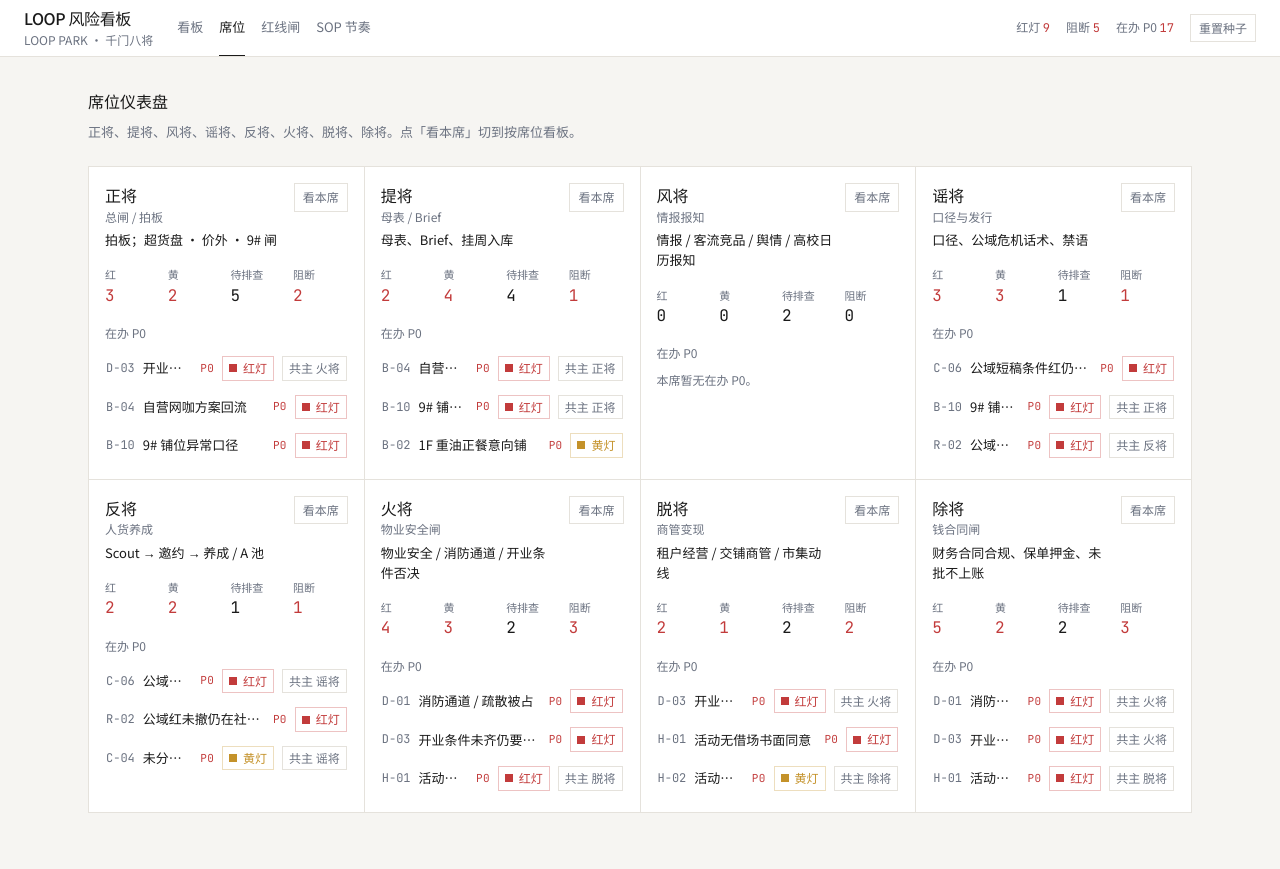
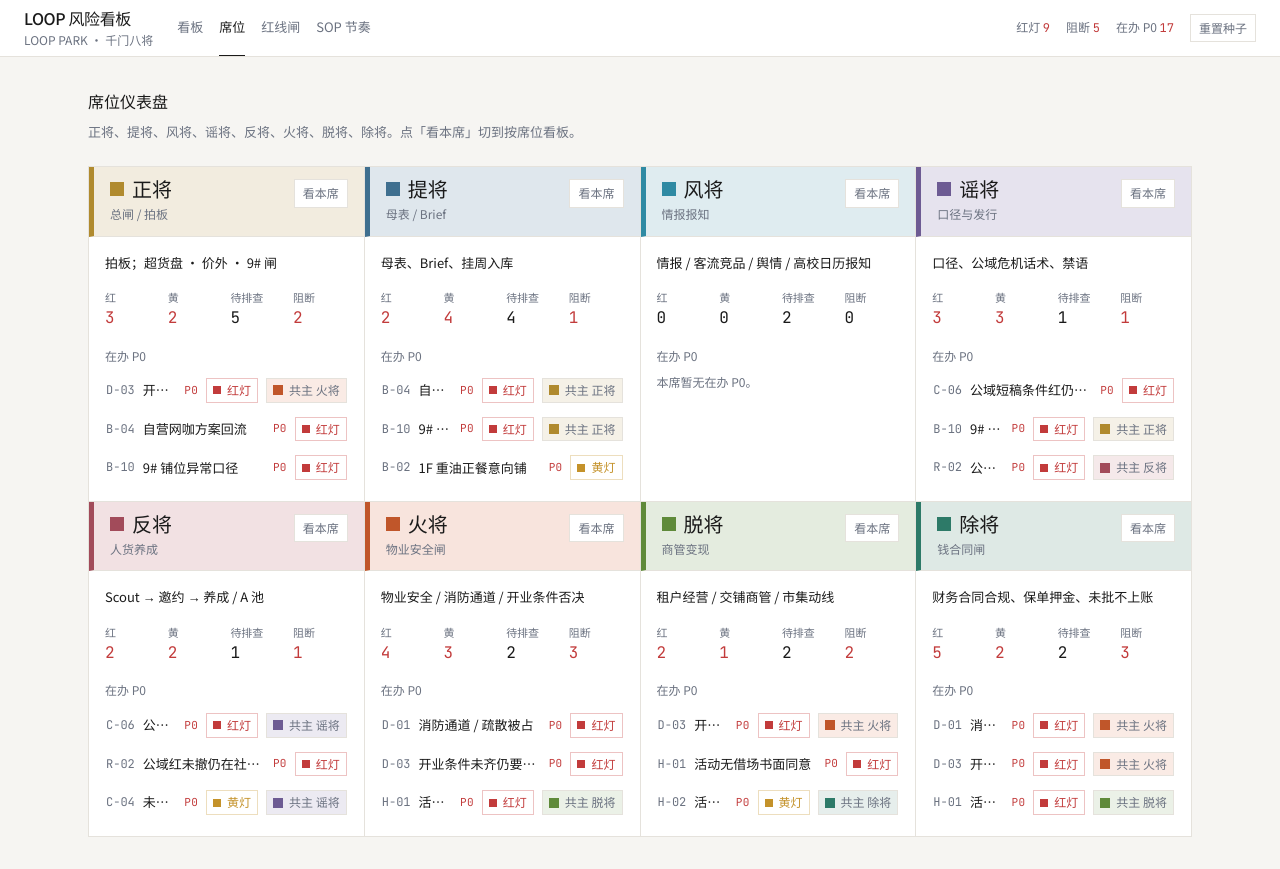
Before and after one commit to horizoncove/loop-park-sop, a Next.js app in the folder apps/risk-kanban/: page /seats in a window 1280 px wide. Before the commit the page ends 845 px from the top, so only its background shows below. Built offline with nearby package versions, Linux system fonts and the light colour scheme.

Commit message:
Give each of the eight seats a large name and a distinct color block
Seat columns use a 19px title, left color bar, and tinted header. The same eight hues appear on card badges, card left edges, and the /seats dashboard.

Co-authored-by: horizoncove <horizoncove@users.noreply.github.com>

```diff
--- a/apps/risk-kanban/src/app/seats/page.tsx
+++ b/apps/risk-kanban/src/app/seats/page.tsx
@@ -1,10 +1,10 @@
 "use client";
 
 import Link from "next/link";
-import { OWNER_SEATS, SEAT_META } from "@/lib/constants";
+import { OWNER_SEATS, SEAT_META, SEAT_SWATCH, seatBand } from "@/lib/constants";
 import { useRiskStore } from "@/lib/store";
 import type { OwnerSeat, Risk } from "@/lib/types";
-import { LightBadge, SeatBadge, SeverityBadge } from "@/components/Badges";
+import { LightBadge, SeatBadge, SeatSwatch, SeverityBadge } from "@/components/Badges";
 import { belongsToSeat, cn } from "@/lib/utils";
 
 export default function SeatsPage() {
@@ -60,21 +60,31 @@ function SeatCard({
   const meta = SEAT_META[seat];
 
   return (
-    <section className="border-b border-r border-line bg-surface p-4">
-      <div className="flex items-start justify-between gap-3">
+    <section className="border-b border-r border-line bg-surface">
+      <div
+        className="flex items-start justify-between gap-3 border-b border-line px-4 py-3"
+        style={{
+          background: seatBand(seat),
+          borderLeft: `5px solid ${SEAT_SWATCH[seat]}`,
+        }}
+      >
         <div>
-          <h2 className="text-[16px] font-medium">{seat}</h2>
-          <p className="text-[12px] text-mute">{meta.role}</p>
-          <p className="mt-1 text-[13px] text-ink">{meta.duty}</p>
+          <h2 className="flex items-center gap-2 text-[20px] font-medium leading-none">
+            <SeatSwatch seat={seat} size="md" />
+            {seat}
+          </h2>
+          <p className="mt-1.5 text-[12px] text-mute">{meta.role}</p>
         </div>
         <Link
           href="/"
           onClick={onFocus}
-          className="shrink-0 border border-line px-2 py-1 text-[12px] text-mute hover:border-ink hover:text-ink"
+          className="shrink-0 border border-line bg-surface px-2 py-1 text-[12px] text-mute hover:border-ink hover:text-ink"
         >
           看本席
         </Link>
       </div>
+      <div className="p-4">
+        <p className="text-[13px] text-ink">{meta.duty}</p>
 
       <div className="mt-4 grid grid-cols-4 gap-2 text-[12px]">
         <Mini label="红" value={red} warn={red > 0} />
@@ -104,6 +114,7 @@ function SeatCard({
           ))}
         </ul>
       )}
+      </div>
     </section>
   );
 }
--- a/apps/risk-kanban/src/components/Badges.tsx
+++ b/apps/risk-kanban/src/components/Badges.tsx
@@ -1,6 +1,23 @@
-import { LIGHT_META } from "@/lib/constants";
+import { LIGHT_META, SEAT_SWATCH } from "@/lib/constants";
 import type { Light, OwnerSeat, Severity } from "@/lib/types";
 import { cn } from "@/lib/utils";
+
+export function SeatSwatch({
+  seat,
+  size = "sm",
+}: {
+  seat: OwnerSeat;
+  size?: "sm" | "md" | "lg";
+}) {
+  const dim = size === "lg" ? "h-4 w-4" : size === "md" ? "h-3.5 w-3.5" : "h-2.5 w-2.5";
+  return (
+    <span
+      className={cn("inline-block shrink-0", dim)}
+      style={{ background: SEAT_SWATCH[seat] }}
+      aria-hidden
+    />
+  );
+}
 
 export function LightDot({ light, size = "md" }: { light: Light; size?: "sm" | "md" }) {
   const meta = LIGHT_META[light];
@@ -40,7 +57,14 @@ export function SeverityBadge({ severity }: { severity: Severity }) {
 
 export function SeatBadge({ seat, collab = false }: { seat: OwnerSeat; collab?: boolean }) {
   return (
-    <span className={cn("border border-line px-1.5 py-0.5 text-[12px]", collab ? "text-mute" : "text-ink")}>
+    <span
+      className={cn(
+        "inline-flex items-center gap-1.5 border border-line px-1.5 py-0.5 text-[12px]",
+        collab ? "text-mute" : "text-ink",
+      )}
+      style={{ background: `color-mix(in oklab, ${SEAT_SWATCH[seat]} 12%, #ffffff)` }}
+    >
+      <SeatSwatch seat={seat} />
       {collab ? `共主 ${seat}` : seat}
     </span>
   );
--- a/apps/risk-kanban/src/components/KanbanBoard.tsx
+++ b/apps/risk-kanban/src/components/KanbanBoard.tsx
@@ -15,10 +15,11 @@ import {
   type DragStartEvent,
 } from "@dnd-kit/core";
 import { SortableContext, verticalListSortingStrategy } from "@dnd-kit/sortable";
-import { OWNER_SEATS } from "@/lib/constants";
+import { OWNER_SEATS, SEAT_SWATCH, seatBand } from "@/lib/constants";
 import { COLUMNS, COLUMN_META } from "@/lib/types";
 import type { ColumnId, OwnerSeat, Risk } from "@/lib/types";
 import { useRiskStore } from "@/lib/store";
+import { SeatSwatch } from "./Badges";
 import { RiskCard, SortableRiskCard } from "./RiskCard";
 import { NewRiskButton } from "./NewRiskModal";
 import { cn } from "@/lib/utils";
@@ -28,6 +29,7 @@ type BoardColumn = {
   label: string;
   items: Risk[];
   showAdd?: boolean;
+  seat?: OwnerSeat;
 };
 
 const collisionDetection: CollisionDetection = (args) => {
@@ -58,6 +60,7 @@ export function KanbanBoard() {
       return OWNER_SEATS.map((seat) => ({
         id: `seat:${seat}`,
         label: seat,
+        seat,
         items: filtered.filter((risk) => risk.ownerSeat === seat),
         showAdd: seat === mySeat,
       }));
@@ -153,8 +156,26 @@ function Column({ column, first }: { column: BoardColumn; first: boolean }) {
         isOver ? "bg-surface" : "",
       )}
     >
-      <header className="flex items-baseline justify-between gap-2 border-b border-line px-3 py-2">
-        <h2 className="text-[13px] font-medium text-ink">{column.label}</h2>
+      <header
+        className="flex items-center justify-between gap-2 border-b border-line px-3 py-2.5"
+        style={
+          column.seat
+            ? {
+                background: seatBand(column.seat),
+                borderLeft: `5px solid ${SEAT_SWATCH[column.seat]}`,
+              }
+            : undefined
+        }
+      >
+        <h2
+          className={cn(
+            "flex items-center gap-2 leading-none text-ink",
+            column.seat ? "text-[19px] font-medium" : "text-[14px] font-medium",
+          )}
+        >
+          {column.seat ? <SeatSwatch seat={column.seat} size="md" /> : null}
+          {column.label}
+        </h2>
         <span className="font-mono text-[12px] text-mute">{column.items.length}</span>
       </header>
       <SortableContext items={column.items.map((item) => item.id)} strategy={verticalListSortingStrategy}>
--- a/apps/risk-kanban/src/components/RiskCard.tsx
+++ b/apps/risk-kanban/src/components/RiskCard.tsx
@@ -4,6 +4,7 @@ import Link from "next/link";
 import { useSortable } from "@dnd-kit/sortable";
 import { CSS } from "@dnd-kit/utilities";
 import type { Risk } from "@/lib/types";
+import { SEAT_SWATCH } from "@/lib/constants";
 import { LightBadge, SeatBadge } from "./Badges";
 
 export function RiskCard({
@@ -20,6 +21,7 @@ export function RiskCard({
   return (
     <article
       className={`border border-line bg-surface p-3 ${overlay ? "border-ink" : "hover:border-ink/40"}`}
+      style={{ borderLeft: `4px solid ${SEAT_SWATCH[risk.ownerSeat]}` }}
     >
       <div className="flex items-center justify-between gap-2">
         <span className="font-mono text-[12px] text-mute">{risk.id}</span>
--- a/apps/risk-kanban/src/lib/constants.ts
+++ b/apps/risk-kanban/src/lib/constants.ts
@@ -98,6 +98,22 @@ export const SEAT_META: Record<OwnerSeat, { role: string; duty: string }> = {
   除将: { role: "钱合同闸", duty: "财务合同合规、保单押金、未批不上账" },
 };
 
+/** Restrained hues on paper #f6f5f2 — eight seats, clearly distinct, not neon. */
+export const SEAT_SWATCH: Record<OwnerSeat, string> = {
+  正将: "#b08a2e",
+  提将: "#3f6f8f",
+  风将: "#2f8aa3",
+  谣将: "#6d5b93",
+  反将: "#a24b5a",
+  火将: "#c0562a",
+  脱将: "#5f8a3a",
+  除将: "#2d7a68",
+};
+
+export function seatBand(seat: OwnerSeat, amount = 16) {
+  return `color-mix(in oklab, ${SEAT_SWATCH[seat]} ${amount}%, #ffffff)`;
+}
+
 export const LIGHT_META: Record<
   "红" | "黄" | "绿" | "灰",
   { label: string; className: string; dot: string }
```
